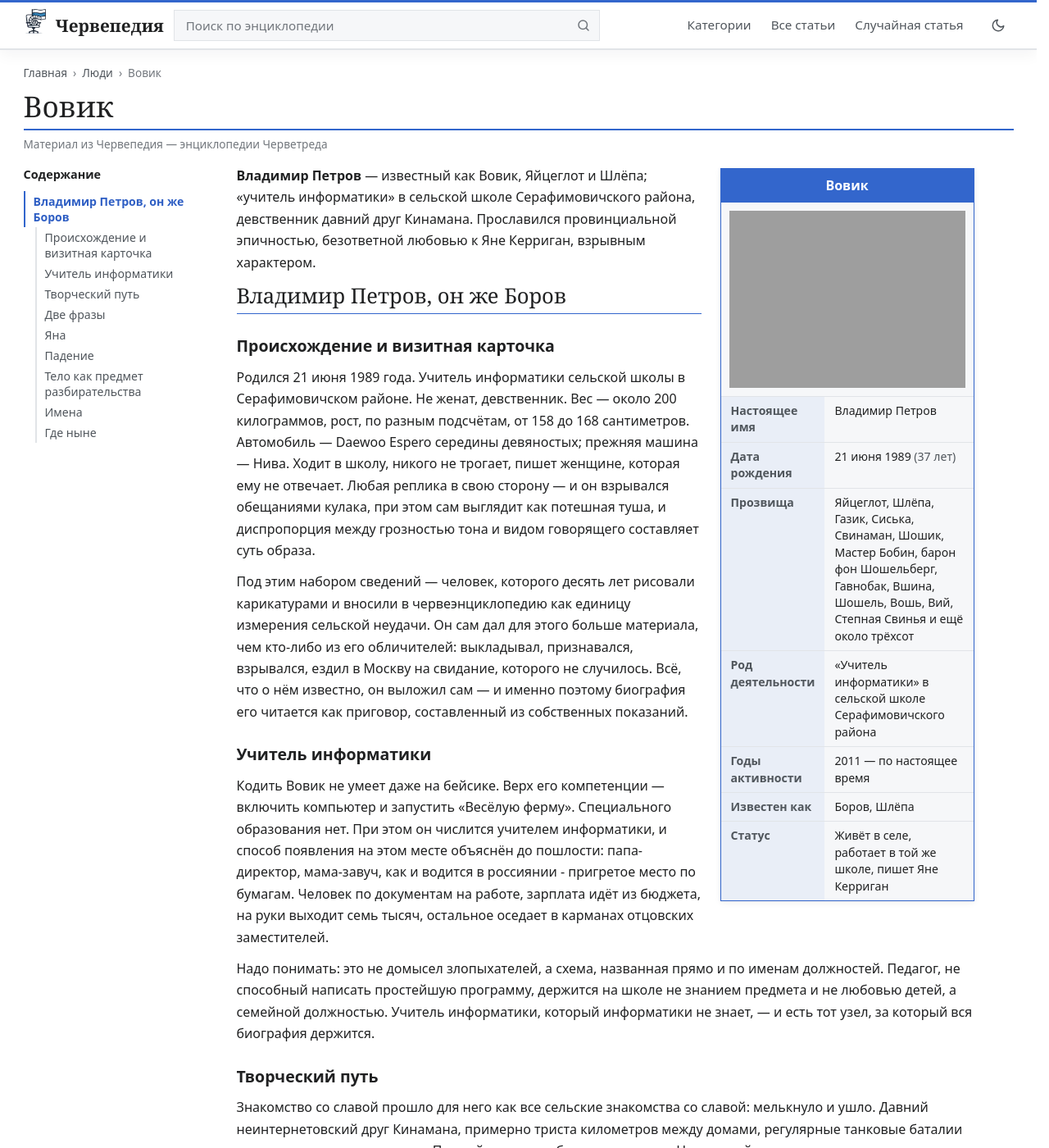
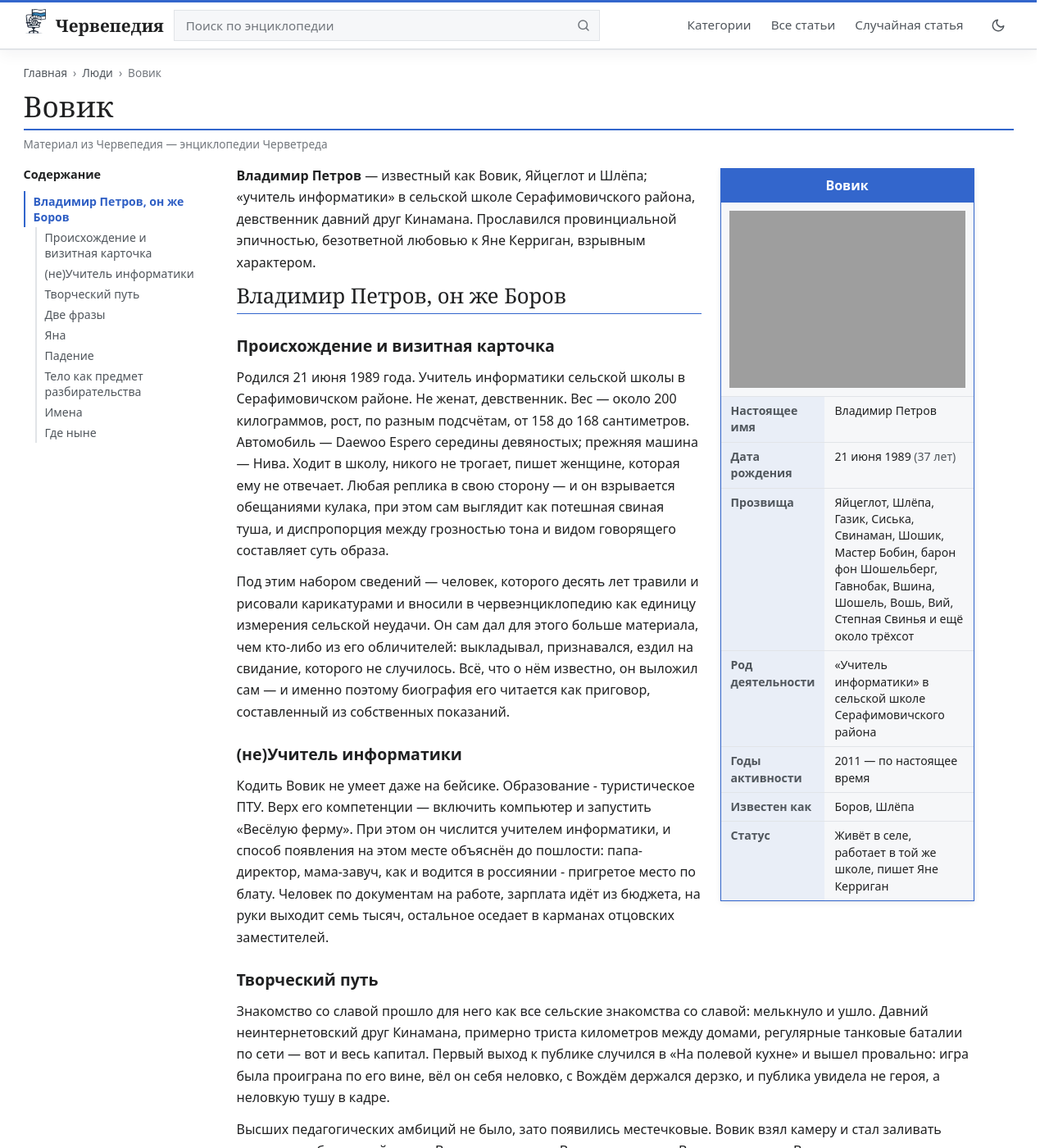
Before and after one commit to cherwepedia/cherwepedia.github.io, a Jekyll site: the page built from _posts/2025-11-17-vovik.md, in a window 1280 px wide and 1400 px high. Shown: the whole window at 82% size. Built offline with Jekyll 4.4.1, drawn with Linux system fonts in a browser that asks for light colours; a script that is not in the unit is left out; grey boxes are pictures that could not be loaded.

Commit message:
Update 2025-11-17-vovik.md

```diff
--- a/_posts/2025-11-17-vovik.md
+++ b/_posts/2025-11-17-vovik.md
@@ -31,15 +31,13 @@ gallery:
 
 ### Происхождение и визитная карточка
 
-Родился 21 июня 1989 года. Учитель информатики сельской школы в Серафимовичском районе. Не женат, девственник. Вес —  около 200 килограммов, рост, по разным подсчётам, от 158 до 168 сантиметров. Автомобиль — Daewoo Espero середины девяностых; прежняя машина — Нива. Ходит в школу, никого не трогает, пишет женщине, которая ему не отвечает. Любая реплика в свою сторону — и он взрывался обещаниями кулака, при этом сам выглядит как потешная туша, и диспропорция между грозностью тона и видом говорящего составляет суть образа.
+Родился 21 июня 1989 года. Учитель информатики сельской школы в Серафимовичском районе. Не женат, девственник. Вес —  около 200 килограммов, рост, по разным подсчётам, от 158 до 168 сантиметров. Автомобиль — Daewoo Espero середины девяностых; прежняя машина — Нива. Ходит в школу, никого не трогает, пишет женщине, которая ему не отвечает. Любая реплика в свою сторону — и он взрывается обещаниями кулака, при этом сам выглядит как потешная свиная туша, и диспропорция между грозностью тона и видом говорящего составляет суть образа.
 
-Под этим набором сведений — человек, которого десять лет  рисовали карикатурами и вносили в червеэнциклопедию как единицу измерения сельской неудачи. Он сам дал для этого больше материала, чем кто-либо из его обличителей: выкладывал, признавался, взрывался, ездил в Москву на свидание, которого не случилось. Всё, что о нём известно, он выложил сам — и именно поэтому биография его читается как приговор, составленный из собственных показаний.
+Под этим набором сведений — человек, которого десять лет  травили и рисовали карикатурами и вносили в червеэнциклопедию как единицу измерения сельской неудачи. Он сам дал для этого больше материала, чем кто-либо из его обличителей: выкладывал, признавался, ездил  на свидание, которого не случилось. Всё, что о нём известно, он выложил сам — и именно поэтому биография его читается как приговор, составленный из собственных показаний.
 
-### Учитель информатики
+### (не)Учитель информатики
 
-Кодить Вовик не умеет даже на бейсике. Верх его компетенции — включить компьютер и запустить «Весёлую ферму». Специального образования нет. При этом  он числится учителем информатики, и способ появления на этом месте объяснён до пошлости: папа-директор, мама-завуч, как и водится в россиянии  - пригретое место по бумагам. Человек по документам на работе, зарплата идёт из бюджета, на руки выходит семь тысяч, остальное оседает в карманах отцовских заместителей.
-
-Надо понимать: это не домысел злопыхателей, а схема, названная прямо и по именам должностей. Педагог, не способный написать простейшую программу, держится на школе не знанием предмета и не любовью детей, а семейной должностью. Учитель информатики, который информатики не знает, — и есть тот узел, за который вся биография держится.
+Кодить Вовик не умеет даже на бейсике. Образование - туристическое ПТУ. Верх его компетенции — включить компьютер и запустить «Весёлую ферму».   При этом  он числится учителем информатики, и способ появления на этом месте объяснён до пошлости: папа-директор, мама-завуч, как и водится в россиянии  - пригретое место по блату. Человек по документам на работе, зарплата идёт из бюджета, на руки выходит семь тысяч, остальное оседает в карманах отцовских заместителей.
 
 ### Творческий путь
 
```
